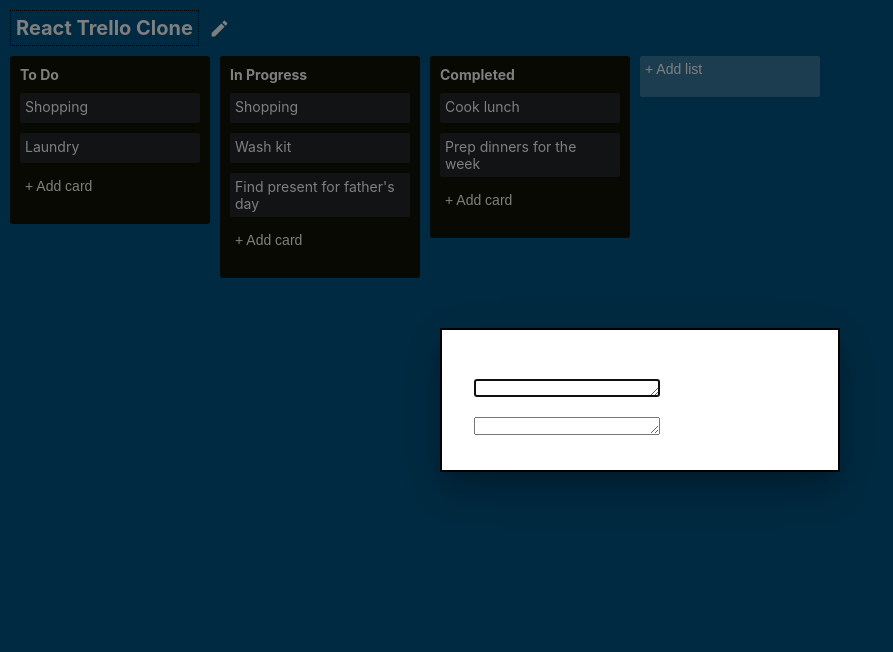
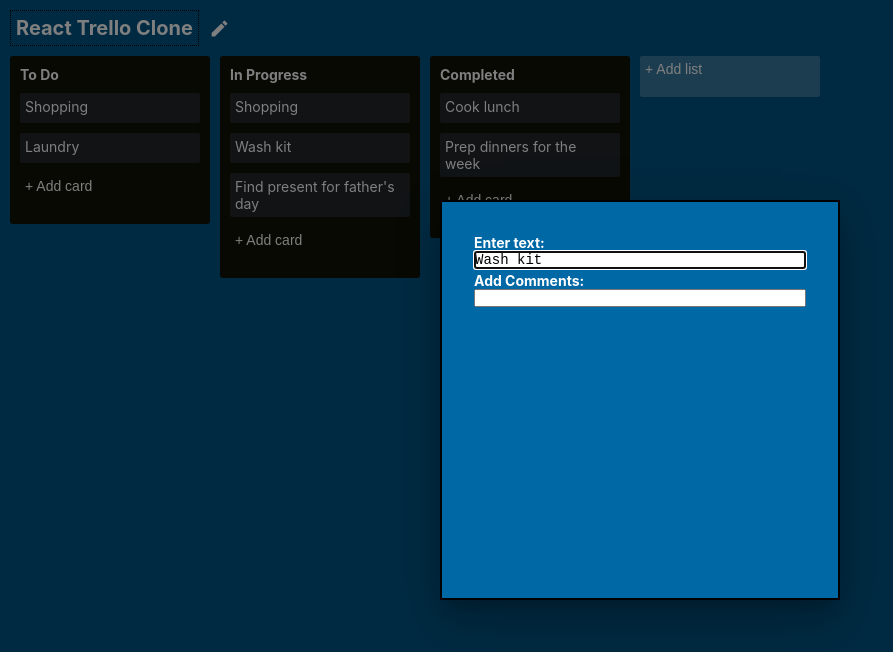
Before and after one commit to WillHoward95/react-trello-clone-2, a React (Create React App) app: page / in a window 1280 px wide. Both pictures are taken after a click on the button 315 px from the left and 162 px from the top of the page. Shown: the top 652 px of the page, without its empty margins (0-893 px from the left). Built offline with nearby package versions, Linux system fonts and the light colour scheme.

Commit message:
added some styling sto the modal etx areas, needs more work but I found a bug that is more pressing

```diff
--- a/src/App.css
+++ b/src/App.css
@@ -78,6 +78,13 @@
   min-height: 50px;
 }
 
+.modalTextArea {
+  resize: none;
+  height: 400px;
+  width: 100%;
+  color: black;
+}
+
 .listTextArea {
   width: 175px;
   margin: 10px 0px 0px 10px;
@@ -90,10 +97,6 @@
 
 .listTitle {
   margin-bottom: 10px;
-}
-
-.listContainer {
-  width: 200px;
 }
 
 .saveButton {
--- a/src/components/Interface.jsx
+++ b/src/components/Interface.jsx
@@ -9,7 +9,6 @@
   const dispatch = useDispatch();
 
   const onDragEnd = (result) => {
-    //todo reordering logic
     const { destination, source, draggableId, type } = result;
 
     if (!destination) {
--- a/src/components/TrelloCard.jsx
+++ b/src/components/TrelloCard.jsx
@@ -18,10 +18,11 @@
   left: "50%",
   transform: "translate(-50%, -50%)",
   width: 400,
-  bgcolor: "background.paper",
+  bgcolor: "#0068a5",
   border: "2px solid #000",
   boxShadow: 24,
   p: 4,
+  height: "400px",
 };
 
 const TrelloCard = ({ text, cardId, index, listId, comment }) => {
@@ -72,6 +73,7 @@
           <Box sx={style}>
             <h2>Enter text:</h2>
             <Textarea
+              className="modalTextArea"
               id="modal-modal-title"
               variant="h6"
               component="h2"
@@ -85,6 +87,7 @@
             </Textarea>
             <h2>Add Comments:</h2>
             <Textarea
+              className="modalTextArea"
               id="modal-modal-description"
               sx={{ mt: 2 }}
               onInput={(e) => {
```
